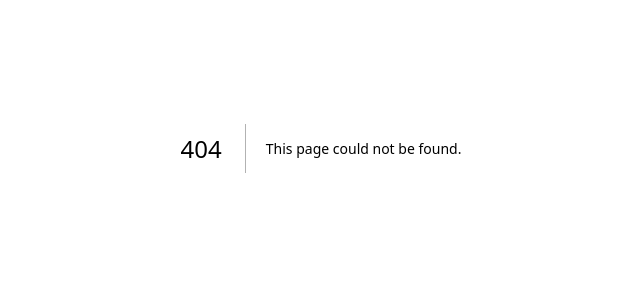
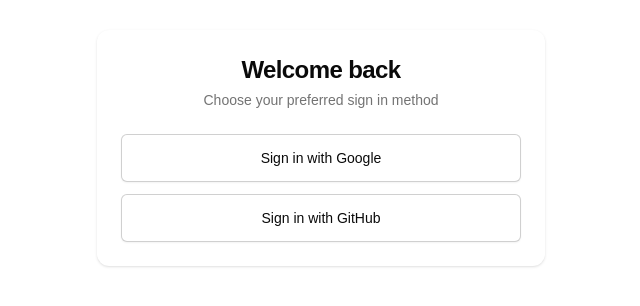
Before and after one commit to Justin56743/main_website, a Next.js app: page /login in a window 1280 px wide. Before the commit this address had no page. Shown: the part 252-558 px from the top of the page, without its empty margins (319-959 px from the left). Built offline with nearby package versions, Linux system fonts and the light colour scheme; no server answers.

Commit message:
setup auth and login page

```diff
--- /dev/null
+++ b/app/api/auth/[...nextauth]/route.ts
@@ -0,0 +1,3 @@
+import { handlers } from "@/lib/auth";
+
+export const { GET, POST } = handlers;
--- /dev/null
+++ b/app/dashboard/page.tsx
@@ -0,0 +1,9 @@
+import SignOut from "@/components/sign-out";
+import requireUser from "@/lib/hook";
+
+export default async function Dashboard() {
+    const session = await requireUser();
+    return <div>
+        <SignOut/>
+    </div>
+}
--- /dev/null
+++ b/app/login/page.tsx
@@ -0,0 +1,46 @@
+import { Button } from "@/components/ui/button";
+import { Card, CardContent, CardDescription, CardHeader, CardTitle } from "@/components/ui/card";
+import { auth, signIn } from "@/lib/auth";
+import { Separator } from "@radix-ui/react-separator";
+import Link from "next/link";
+import { redirect } from "next/navigation";
+
+export default async function LoginPage(){
+    const session = await auth();
+    if(session?.user){
+        redirect("/dashboard")
+    }
+    return <div className="min-h-screen flex flex-col gradient-bg">
+        <main className="flex-grow flex items-center justify-center p-4">
+            <div className="w-full max-w-md">
+            <Card className="glass border-none">
+            <CardHeader className="space-y-1">
+              <CardTitle className="text-2xl text-center font-bold">Welcome back</CardTitle>
+              <CardDescription className="text-center">Choose your preferred sign in method</CardDescription>
+            </CardHeader>
+            <CardContent className="space-y-4">
+              <div className="space-y-3">
+                <form action={async() =>{
+                    "use server";
+                    await signIn("google")
+                }}>
+                    <Button variant="outline"
+                    className="w-full border-primary/20 hover:bg-primary/5 space-x-2 h-12"
+                    >
+                    Sign in with Google
+                    </Button>
+                </form>
+                <Button
+                  variant="outline"
+                  className="w-full border-primary/20 hover:bg-primary/5 space-x-2 h-12"
+                >
+                  {/* <Github className="mr-2 h-5 w-5" /> */}
+                  Sign in with GitHub
+                </Button>
+              </div>
+            </CardContent>
+          </Card>
+        </div>
+        </main>
+    </div>
+}
--- a/components/header.tsx
+++ b/components/header.tsx
@@ -12,9 +12,7 @@ export function Header() {
           <Button variant="ghost" asChild className="hover:text-primary">
             <Link href="/login">Login</Link>
           </Button>
-          <Button asChild className="bg-primary hover:bg-primary/80 transition-colors">
-            <Link href="/signup">Sign Up</Link>
-          </Button>
+
         </div>
       </nav>
     </header>
--- /dev/null
+++ b/components/sign-in.tsx
@@ -0,0 +1,14 @@
+import { signIn } from "@/lib/auth"
+
+export default function SignIn() {
+  return (
+    <form
+      action={async () => {
+        "use server"
+        await signIn("google")
+      }}
+    >
+      <button type="submit">Signin with Google</button>
+    </form>
+  )
+}
--- /dev/null
+++ b/components/sign-out.tsx
@@ -0,0 +1,14 @@
+import { signOut } from "@/lib/auth"
+
+export default function SignOut() {
+  return (
+    <form
+      action={async () => {
+        "use server"
+        await signOut()
+      }}
+    >
+      <button type="submit">Signout</button>
+    </form>
+  )
+}
--- /dev/null
+++ b/components/ui/card.tsx
@@ -0,0 +1,76 @@
+import * as React from "react"
+
+import { cn } from "@/lib/utils"
+
+const Card = React.forwardRef<
+  HTMLDivElement,
+  React.HTMLAttributes<HTMLDivElement>
+>(({ className, ...props }, ref) => (
+  <div
+    ref={ref}
+    className={cn(
+      "rounded-xl border bg-card text-card-foreground shadow",
+      className
+    )}
+    {...props}
+  />
+))
+Card.displayName = "Card"
+
+const CardHeader = React.forwardRef<
+  HTMLDivElement,
+  React.HTMLAttributes<HTMLDivElement>
+>(({ className, ...props }, ref) => (
+  <div
+    ref={ref}
+    className={cn("flex flex-col space-y-1.5 p-6", className)}
+    {...props}
+  />
+))
+CardHeader.displayName = "CardHeader"
+
+const CardTitle = React.forwardRef<
+  HTMLDivElement,
+  React.HTMLAttributes<HTMLDivElement>
+>(({ className, ...props }, ref) => (
+  <div
+    ref={ref}
+    className={cn("font-semibold leading-none tracking-tight", className)}
+    {...props}
+  />
+))
+CardTitle.displayName = "CardTitle"
+
+const CardDescription = React.forwardRef<
+  HTMLDivElement,
+  React.HTMLAttributes<HTMLDivElement>
+>(({ className, ...props }, ref) => (
+  <div
+    ref={ref}
+    className={cn("text-sm text-muted-foreground", className)}
+    {...props}
+  />
+))
+CardDescription.displayName = "CardDescription"
+
+const CardContent = React.forwardRef<
+  HTMLDivElement,
+  React.HTMLAttributes<HTMLDivElement>
+>(({ className, ...props }, ref) => (
+  <div ref={ref} className={cn("p-6 pt-0", className)} {...props} />
+))
+CardContent.displayName = "CardContent"
+
+const CardFooter = React.forwardRef<
+  HTMLDivElement,
+  React.HTMLAttributes<HTMLDivElement>
+>(({ className, ...props }, ref) => (
+  <div
+    ref={ref}
+    className={cn("flex items-center p-6 pt-0", className)}
+    {...props}
+  />
+))
+CardFooter.displayName = "CardFooter"
+
+export { Card, CardHeader, CardFooter, CardTitle, CardDescription, CardContent }
--- /dev/null
+++ b/components/ui/separator.tsx
@@ -0,0 +1,31 @@
+"use client"
+
+import * as React from "react"
+import * as SeparatorPrimitive from "@radix-ui/react-separator"
+
+import { cn } from "@/lib/utils"
+
+const Separator = React.forwardRef<
+  React.ElementRef<typeof SeparatorPrimitive.Root>,
+  React.ComponentPropsWithoutRef<typeof SeparatorPrimitive.Root>
+>(
+  (
+    { className, orientation = "horizontal", decorative = true, ...props },
+    ref
+  ) => (
+    <SeparatorPrimitive.Root
+      ref={ref}
+      decorative={decorative}
+      orientation={orientation}
+      className={cn(
+        "shrink-0 bg-border",
+        orientation === "horizontal" ? "h-[1px] w-full" : "h-full w-[1px]",
+        className
+      )}
+      {...props}
+    />
+  )
+)
+Separator.displayName = SeparatorPrimitive.Root.displayName
+
+export { Separator }
--- /dev/null
+++ b/lib/auth.ts
@@ -0,0 +1,6 @@
+import NextAuth from "next-auth"
+import Google from "next-auth/providers/google"
+
+export const { handlers, signIn, signOut, auth } = NextAuth({
+  providers: [Google],
+})
--- /dev/null
+++ b/lib/hook.ts
@@ -0,0 +1,11 @@
+
+import { redirect } from "next/navigation";
+import { auth } from "./auth";
+
+export default async function requireUser(){
+    const session = await auth();
+
+    if(!session?.user){
+        redirect('/login');
+    }
+}
--- a/package.json
+++ b/package.json
@@ -9,12 +9,14 @@
     "lint": "next lint"
   },
   "dependencies": {
+    "@radix-ui/react-separator": "^1.1.1",
     "@radix-ui/react-slot": "^1.1.1",
     "class-variance-authority": "^0.7.1",
     "clsx": "^2.1.1",
     "framer-motion": "^12.0.6",
     "lucide-react": "^0.474.0",
     "next": "15.1.6",
+    "next-auth": "5.0.0-beta.25",
     "react": "^19.0.0",
     "react-dom": "^19.0.0",
     "tailwind-merge": "^3.0.1",
```
Also changed, not shown: 1 other file (tests, documents, lock files or other folders).
